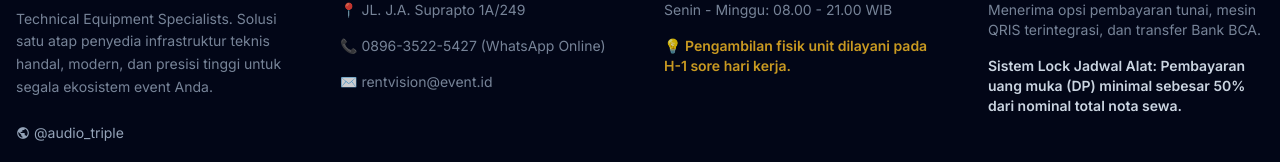
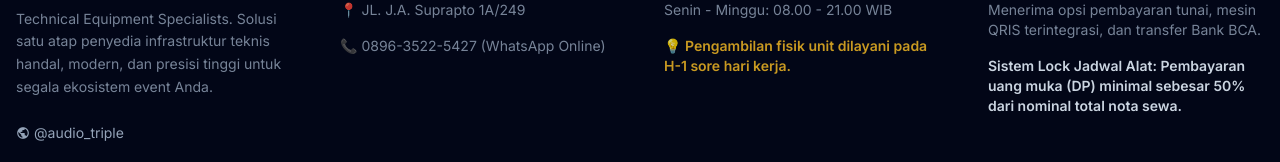
Before and after one commit to themoengame/persewaan, a plain HTML site: page index.html in a window 1280 px wide. Shown: the part 11087-11249 px from the top of the page. Drawn offline with nearby package versions, Linux system fonts and the light colour scheme.

Commit message:
Update index.html

```diff
--- a/index.html
+++ b/index.html
@@ -987,7 +987,6 @@
                     <ul class="space-y-sm opacity-80">
                         <li>📍 JL. J.A. Suprapto 1A/249</li>
                         <li>📞 0896-3522-5427 (WhatsApp Online)</li>
-                        <li>✉️ rentvision@event.id</li>
                     </ul>
                 </div>
                 <div>
```
